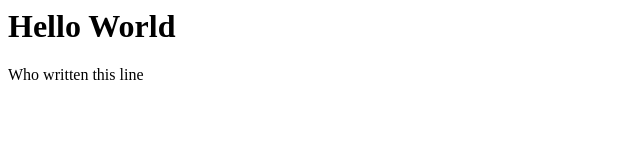
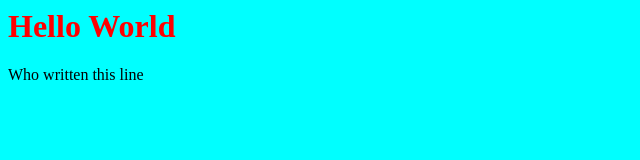
Before and after one commit to sandeepparekh/Appvent-tab, a plain HTML site: page index.html in a window 1280 px wide. Shown: the whole page, without its empty margins (0-640 px from the left). Drawn offline with Linux system fonts and the light colour scheme.

Commit message:
link css

```diff
--- a/index.html
+++ b/index.html
@@ -1,2 +1,4 @@
+<link href="main.css" rel="stylesheet">
+
 <h1>Hello World</h1>
 <p>Who written this line</p>
```
